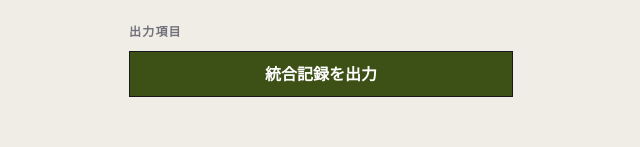
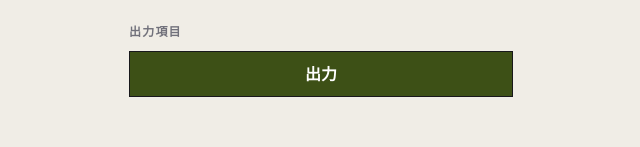
Before and after one commit to sen-sketch/self-insight-app, a Next.js app: page /export in a window 1280 px wide. Shown: the part 208-355 px from the top of the page, without its empty margins (319-959 px from the left). Built offline with nearby package versions, Linux system fonts and the light colour scheme.

Commit message:
ボタンの文字を変更

```diff
--- a/src/components/export/ExportPage.tsx
+++ b/src/components/export/ExportPage.tsx
@@ -141,7 +141,7 @@ export function ExportPage() {
             onClick={generatePosts}
             className="w-full border border-zinc-900 bg-[#3d5016] py-2.5 text-white font-bold hover:bg-[#4a6320] transition-colors"
           >
-            統合記録を出力
+            出力
           </button>
         </div>
       </section>
```
